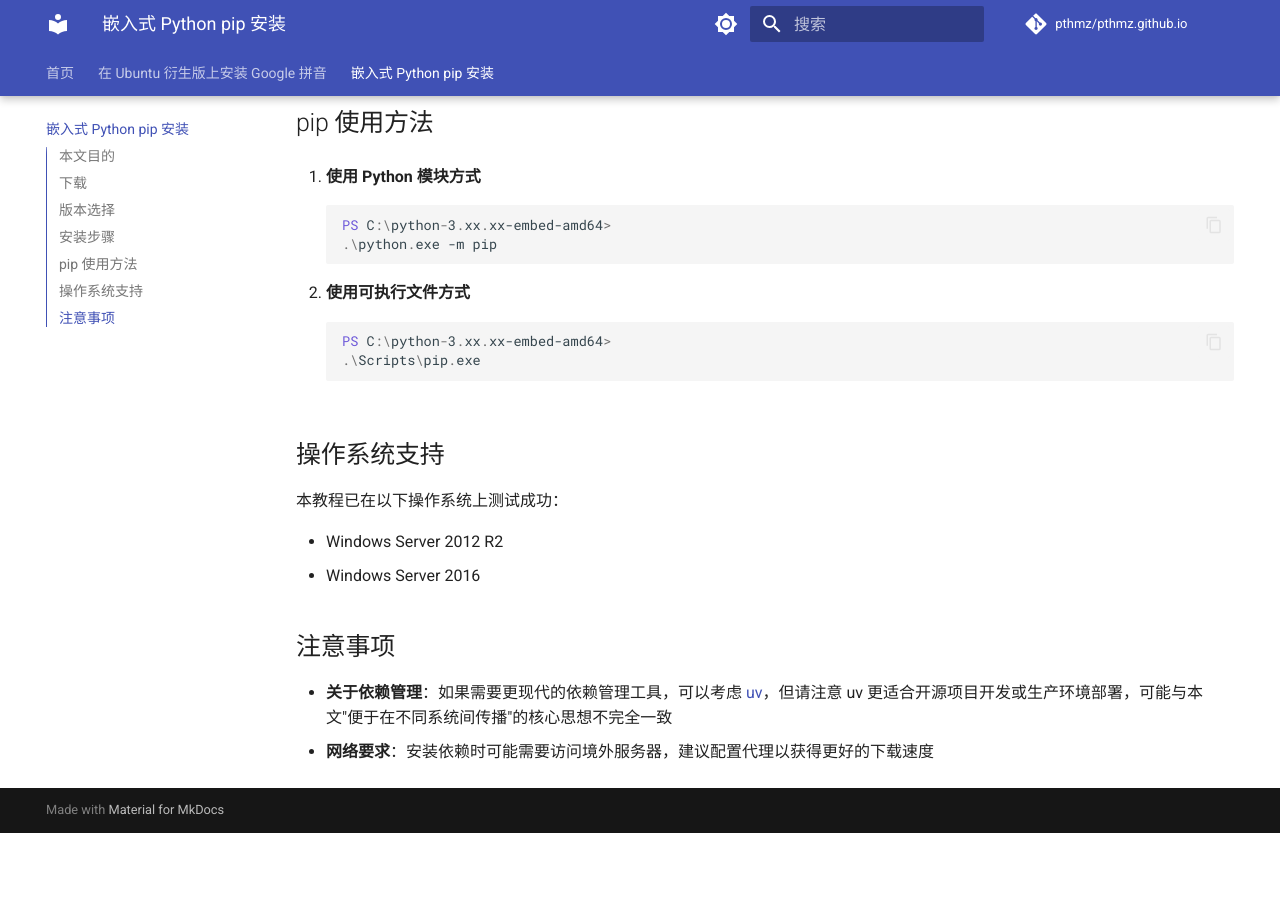
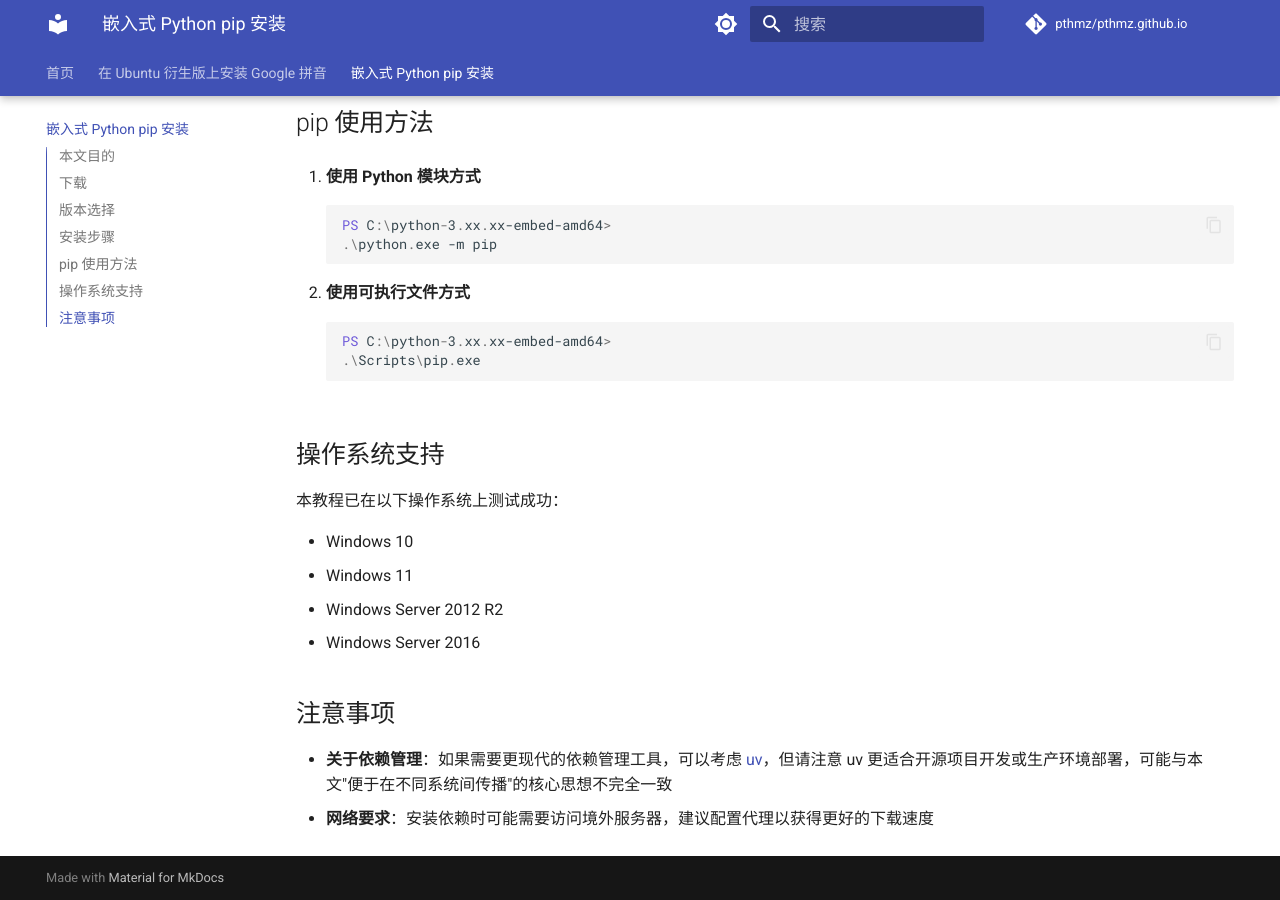
Before and after one commit to pthmz/pthmz.github.io, an MkDocs documentation site: the page built from docs/blog/embed-python-pip-installation-windows.md, in a window 1280 px wide and 900 px high, scrolled down 1522 px. Built offline with MkDocs 1.6.1 and Material for MkDocs 9.7.7, drawn with Linux system fonts in a browser that asks for light colours; comment, search, counter and statistics services are not loaded; before the commit the page ends 2355 px from its top, so only the background shows below that.

Commit message:
添加 Windows 10 和 11 到操作系统支持列表

```diff
--- a/docs/blog/embed-python-pip-installation-windows.md
+++ b/docs/blog/embed-python-pip-installation-windows.md
@@ -73,6 +73,8 @@ categories: programming
 
 本教程已在以下操作系统上测试成功：
 
+- Windows 10
+- Windows 11
 - Windows Server 2012 R2
 - Windows Server 2016
 
```
